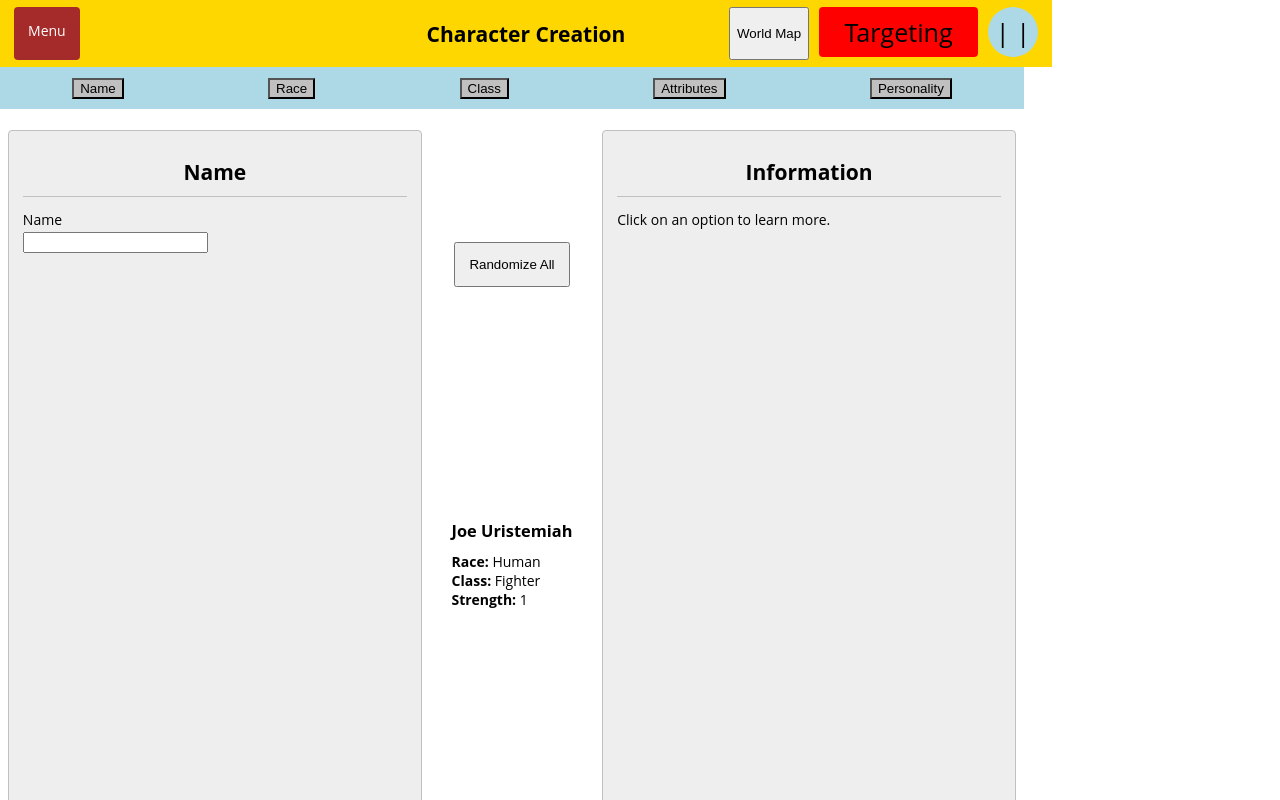
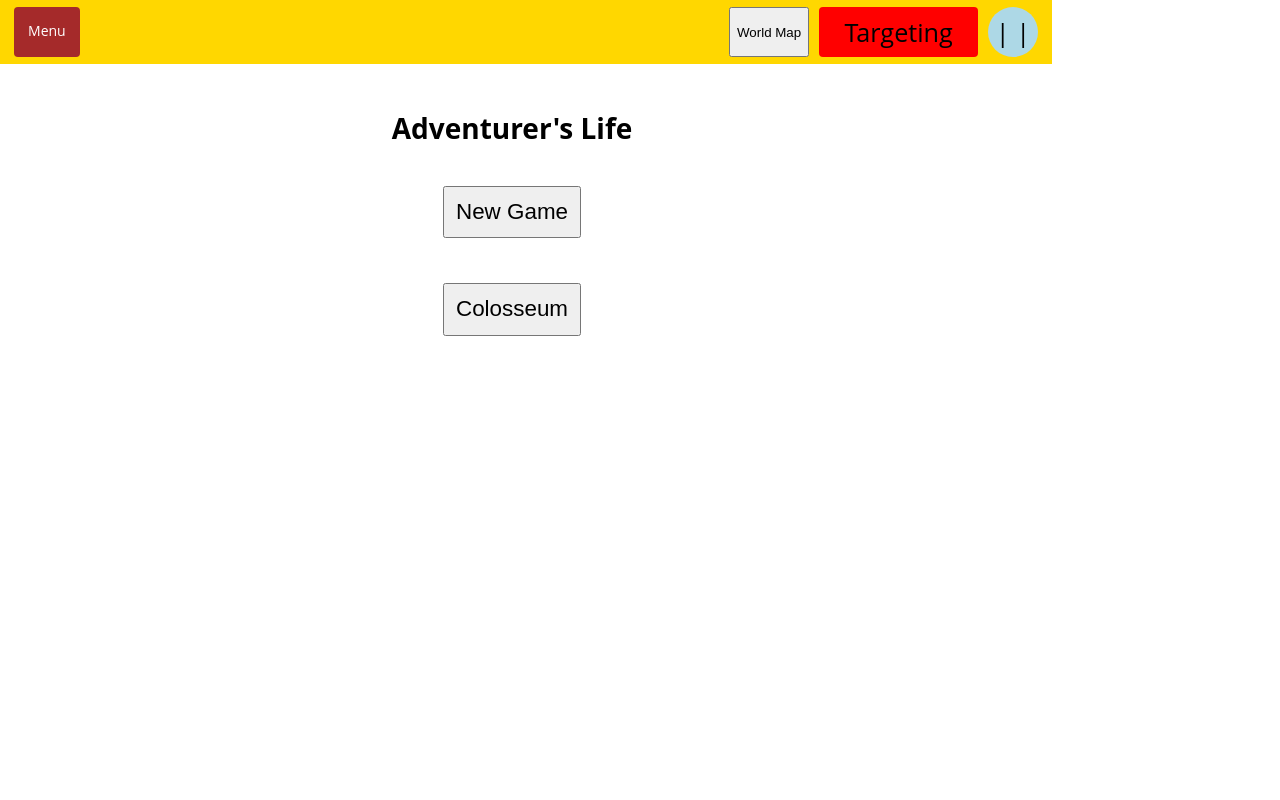
Before and after one commit to nmkataoka/adv-life, a React (Create React App) app: page / in a window 1280 px wide. Shown: the top 800 px of the page. Built offline with nearby package versions, Linux system fonts and the light colour scheme.

Commit message:
Add main menu scene [Re: nmkataoka/adv-life#163]
- Add main menu scene
- Add button that goes to character creation
- Add button for Colosseum that goes nowhere

```diff
--- a/src/6-ui-features/CharacterCreationScene/CharacterSummaryColumn.tsx
+++ b/src/6-ui-features/CharacterCreationScene/CharacterSummaryColumn.tsx
@@ -3,7 +3,7 @@ import styled from '@emotion/styled';
 import { useDispatch } from 'react-redux';
 import CharacterSummary from './components/CharacterSummary';
 import { randomizeAll, finishCharacterCreation } from './characterCreationSlice';
-import { changedScene, Scenes } from '../sceneManager/sceneMetaSlice';
+import { changedScene, Scene } from '../sceneManager/sceneMetaSlice';
 
 const CharacterSummaryColumn = (): JSX.Element => {
   const dispatch = useDispatch();
@@ -14,7 +14,7 @@ const CharacterSummaryColumn = (): JSX.Element => {
 
   const handleFinish = () => {
     dispatch(finishCharacterCreation());
-    dispatch(changedScene(Scenes.Town));
+    dispatch(changedScene(Scene.Town));
   };
 
   return (
--- a/src/6-ui-features/CharacterCreationScene/characterCreationSlice.tsx
+++ b/src/6-ui-features/CharacterCreationScene/characterCreationSlice.tsx
@@ -13,7 +13,7 @@ import CharacterAttributeGroup, {
 } from './CharacterAttributeGroup';
 import { Freeform } from './CharacterAttributeGroup/Freeform';
 import { setPlayerEntity } from '../Player/playerSlice';
-import { changedScene, Scenes } from '../sceneManager/sceneMetaSlice';
+import { changedScene, Scene } from '../sceneManager/sceneMetaSlice';
 import { travelToLocation } from '../WorldMap/actions';
 
 /* eslint-disable no-console */
@@ -232,7 +232,7 @@ export const finishCharacterCreation = (): AppThunk => (dispatch, getState) => {
 
       const firstTown = Object.values(getTowns())[0];
       dispatch(travelToLocation({ id: firstTown.townId, locationType: 'Town' }));
-      dispatch(changedScene(Scenes.Town));
+      dispatch(changedScene(Scene.Town));
     },
   );
 };
--- /dev/null
+++ b/src/6-ui-features/MainMenuScene/index.tsx
@@ -0,0 +1,35 @@
+import React from 'react';
+import styled from '@emotion/styled';
+import { changedScene, Scene } from '6-ui-features/sceneManager/sceneMetaSlice';
+import { useDispatch } from 'react-redux';
+
+export default function MainMenuScene(): JSX.Element {
+  const dispatch = useDispatch();
+  const handleSceneSelection = (scene: Scene) => () => {
+    dispatch(changedScene(scene));
+  };
+
+  return (
+    <Col>
+      <Title>Adventurer&apos;s Life</Title>
+      <Button onClick={handleSceneSelection(Scene.CharacterCreation)}>New Game</Button>
+      <Button>Colosseum</Button>
+    </Col>
+  );
+}
+
+const Col = styled.div`
+  display: flex;
+  flex-direction: column;
+  align-items: center;
+  justify-content: center;
+  padding-top: 2em;
+`;
+
+const Title = styled.h1``;
+
+const Button = styled.button`
+  font-size: 1.6em;
+  padding: 0.5em;
+  margin: 1em 0;
+`;
--- a/src/6-ui-features/WorldMap/index.tsx
+++ b/src/6-ui-features/WorldMap/index.tsx
@@ -5,7 +5,7 @@ import { useSelector } from '4-react-ecsal';
 import { RootState } from '7-app/types';
 import { getAllTowns } from '3-frontend-api';
 import MapLocation from './MapLocation';
-import { changedScene, Scenes } from '../sceneManager/sceneMetaSlice';
+import { changedScene, Scene } from '../sceneManager/sceneMetaSlice';
 import { travelToLocation } from './actions';
 
 export default function WorldMap(): JSX.Element {
@@ -16,14 +16,14 @@ export default function WorldMap(): JSX.Element {
   const handleCombatClick = () => {
     if (!isInCombat) {
       dispatch(travelToLocation({ id: -1, locationType: 'Combat' }));
-      dispatch(changedScene(Scenes.Combat));
+      dispatch(changedScene(Scene.Combat));
     }
   };
 
   const handleTownClick = (townId: number) => () => {
     if (!isInCombat) {
       dispatch(travelToLocation({ id: townId, locationType: 'Town' }));
-      dispatch(changedScene(Scenes.Town));
+      dispatch(changedScene(Scene.Town));
     }
   };
 
--- a/src/6-ui-features/sceneManager/sceneMetaSlice.ts
+++ b/src/6-ui-features/sceneManager/sceneMetaSlice.ts
@@ -1,20 +1,21 @@
-import { createSlice } from '@reduxjs/toolkit';
+import { createSlice, PayloadAction } from '@reduxjs/toolkit';
 
-export enum Scenes {
+export enum Scene {
   CharacterCreation = 'characterCreation',
   Combat = 'combat',
+  MainMenu = 'mainMenu',
   Town = 'town',
 }
 
 const initialState = {
-  currentScene: Scenes.CharacterCreation,
+  currentScene: Scene.MainMenu,
 };
 
 const sceneMetaSlice = createSlice({
   name: 'sceneMeta',
   initialState,
   reducers: {
-    changedScene(state, action) {
+    changedScene(state, action: PayloadAction<Scene>) {
       state.currentScene = action.payload;
     },
   },
--- a/src/App.tsx
+++ b/src/App.tsx
@@ -5,8 +5,9 @@ import { useSelector } from 'react-redux';
 import { GameManager } from '0-engine/GameManager';
 import { Provider as EcsalProvider } from '4-react-ecsal';
 
+import MainMenuScene from '6-ui-features/MainMenuScene';
 import TopBar from './6-ui-features/TopBar';
-import { Scenes } from './6-ui-features/sceneManager/sceneMetaSlice';
+import { Scene } from './6-ui-features/sceneManager/sceneMetaSlice';
 
 import CombatScene from './6-ui-features/CombatScene';
 import TownScene from './6-ui-features/TownScene';
@@ -14,9 +15,10 @@ import { RootState } from './7-app/types';
 import CharacterCreationScene from './6-ui-features/CharacterCreationScene';
 
 const scenes = {
-  [Scenes.CharacterCreation]: CharacterCreationScene,
-  [Scenes.Combat]: CombatScene,
-  [Scenes.Town]: TownScene,
+  [Scene.CharacterCreation]: CharacterCreationScene,
+  [Scene.Combat]: CombatScene,
+  [Scene.MainMenu]: MainMenuScene,
+  [Scene.Town]: TownScene,
 };
 
 function App(): JSX.Element {
@@ -28,13 +30,13 @@ function App(): JSX.Element {
   }, []);
 
   const currentScene = useSelector((state: RootState) => state.sceneMeta.currentScene);
-  const Scene = scenes[currentScene];
+  const SceneComponent = scenes[currentScene];
 
   return (
     <EcsalProvider store={GameManager.instance}>
       <Container>
         <TopBar />
-        <Scene />
+        <SceneComponent />
       </Container>
     </EcsalProvider>
   );
```
